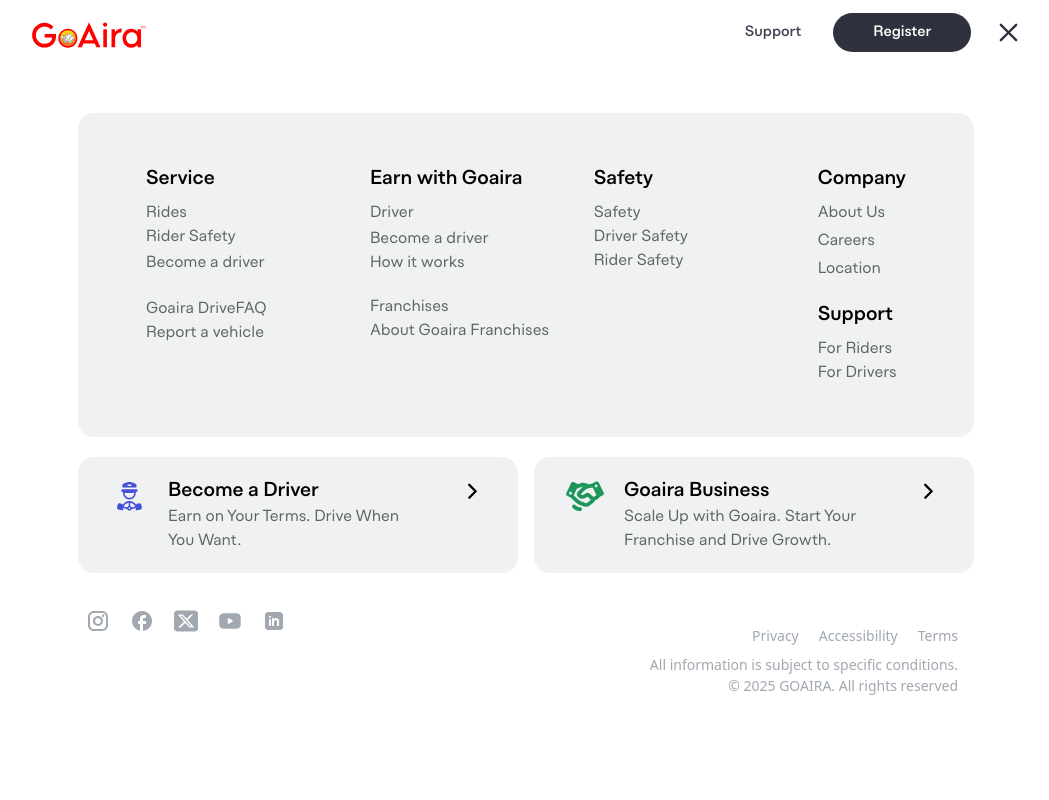
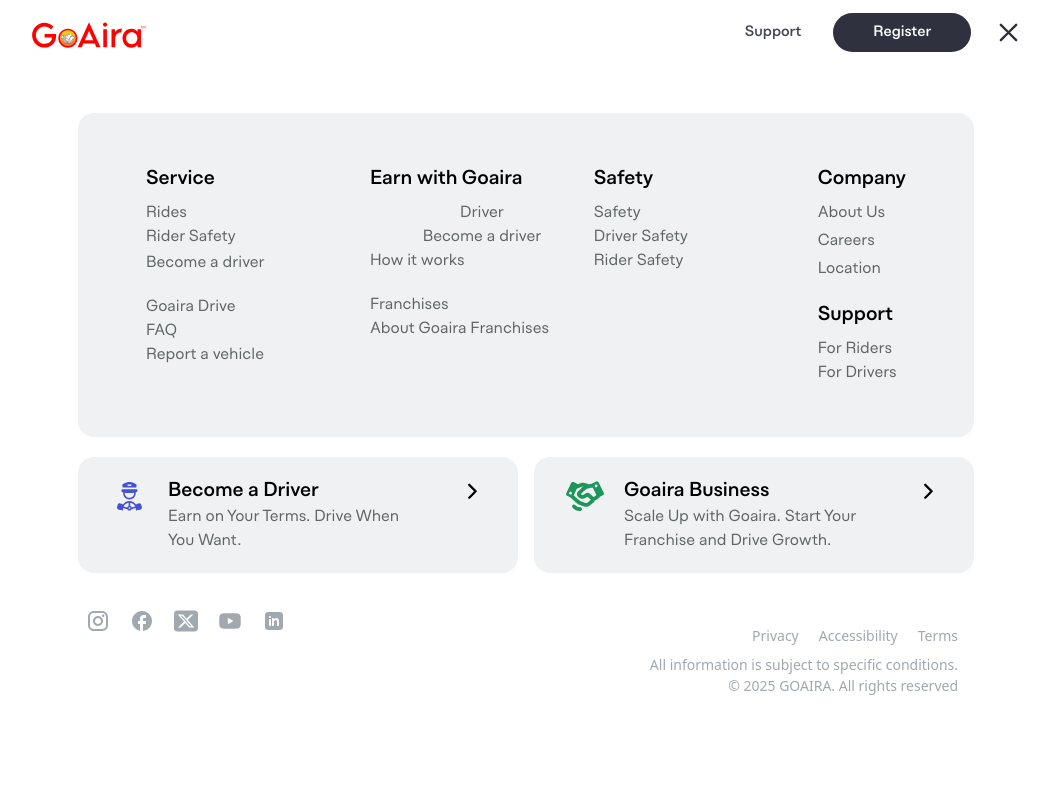
Before and after one commit to Neural-Karthi/Goaira, a React (Vite) app: page / in a window 1280 px wide. Both pictures are taken after a click on the picture 1122 px from the left and 32 px from the top of the page. Shown: the top 800 px of the page, without its empty margins (114-1163 px from the left). Built offline with nearby package versions, Linux system fonts and the light colour scheme.

Commit message:
with carrer page 1.0

```diff
--- a/src/component/Header.jsx
+++ b/src/component/Header.jsx
@@ -178,9 +178,9 @@
                                    <h1 className="text-[14px] md:text-[16px] font-PlancRegular text-[#5E6562] hover:text-black cursor-pointer">Rider Safety</h1>
                                    <button onClick={() => {navigate('/Registeration#Become_a_driver');setopen(false)}} className="text-[14px] md:text-[16px] font-PlancRegular text-[#5E6562] hover:text-black cursor-pointer">Become a driver</button>
                                 </div>
-                                <div>
-                                   <button  onClick={() => {navigate('/Registeration');setopen(false)}}  className="text-[14px] md:text-[16px] font-PlancRegular text-[#5E6562] hover:text-black cursor-pointer">Goaira Drive</button>
-                                   <button onClick={() => {navigate('/Registeration#FAQ');setopen(false)}} className="text-[14px] md:text-[16px] font-PlancRegular text-[#5E6562] hover:text-black cursor-pointer">FAQ</button>
+                                 <div className="flex flex-col ">
+                                   <button  onClick={() => {navigate('/Registeration');setopen(false)}}  className="text-[14px] md:text-[16px] text-left font-PlancRegular text-[#5E6562] hover:text-black cursor-pointer">Goaira Drive</button>
+                                   <button onClick={() => {navigate('/Registeration#FAQ');setopen(false)}} className="text-[14px] md:text-[16px] text-left font-PlancRegular text-[#5E6562] hover:text-black cursor-pointer">FAQ</button>
                                    <h1 className="text-[14px] md:text-[16px] font-PlancRegular text-[#5E6562] hover:text-black cursor-pointer">Report a vehicle</h1>
                                 </div>
                              </div>
@@ -188,8 +188,8 @@
                              <div className="flex-1">
                              <h1 className="text-lg lg:text-xl font-Plancsemibold pb-2">Earn with Goaira</h1>
                              <div className="flex flex-col gap-5">
-                                <div>
-                                   <h1 className="text-[14px] md:text-[16px] font-PlancRegular text-[#5E6562] hover:text-black cursor-pointer">Driver</h1>
+                                <div className="flex flex-col">
+                                   <button onClick={() => {navigate('/Registeration');setopen(false)}} className="text-[14px] md:text-[16px] font-PlancRegular text-[#5E6562] hover:text-black cursor-pointer">Driver</button>
                                    <button onClick={() => {navigate('/Registeration#Become_a_driver');setopen(false)}} className="text-[14px] md:text-[16px] font-PlancRegular text-[#5E6562] hover:text-black cursor-pointer" >Become a driver</button>
                                    <h1 onClick={() => {navigate('/Registeration#Become_a_driver');setopen(false)}} className="text-[14px] md:text-[16px] font-PlancRegular text-[#5E6562] hover:text-black cursor-pointer">How it works</h1>
                                 </div>
```
